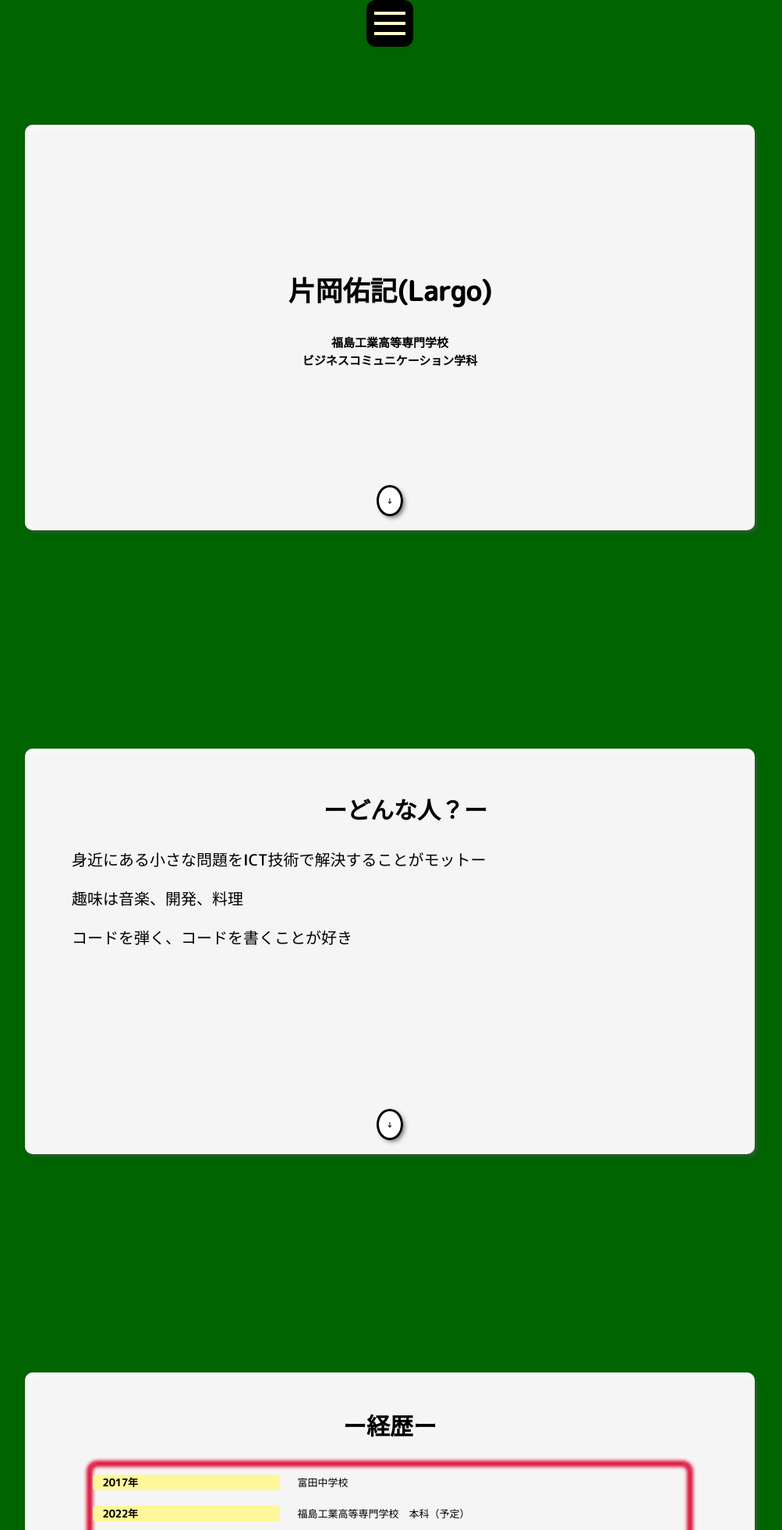
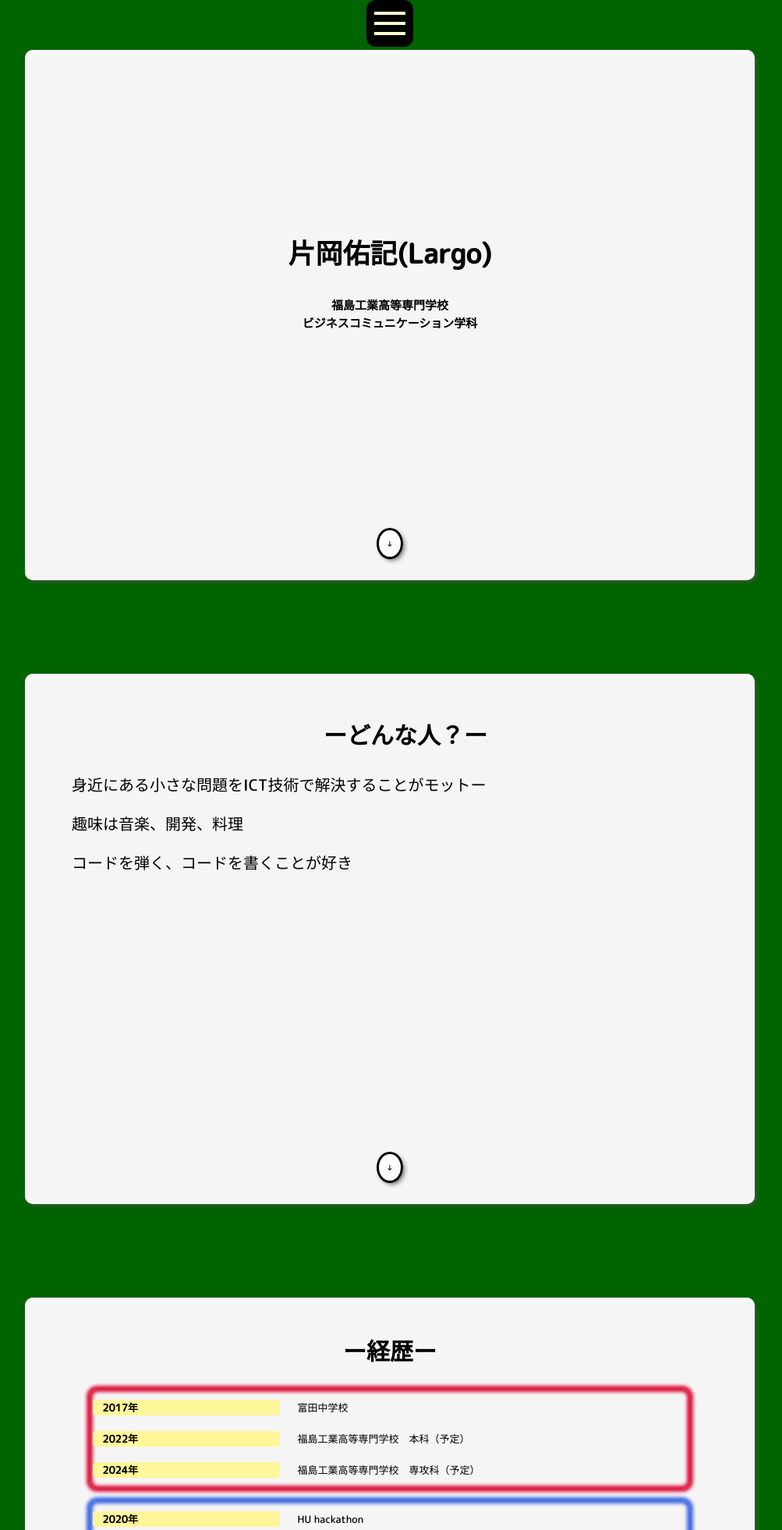
Before and after one commit to yukiti224gt/MyPortfolio, a PHP site: page /index.php in a window 1280 px wide. Shown: the top 1962 px of the page at 78% size, without its empty margins (140-1143 px from the left). Run offline with PHP 8.4, Linux system fonts and the light colour scheme.

Commit message:
FIX: 白枠の縦幅!

```diff
--- a/style.css
+++ b/style.css
@@ -203,12 +203,12 @@ section {
 
 section:first-child>div {
   position: absolute;
-  top: 20%;
+  top: 8%;
   left: 0;
   right: 0;
   bottom: 0;
   width: 70vw;
-  height: 60vh;
+  height: 80vh;
   margin: 0 auto;
   padding: 20px;
   text-align: center;
@@ -216,12 +216,12 @@ section:first-child>div {
 
 section:not(:first-child)>div {
   position: absolute;
-  top: 20%;
+  top: 8%;
   left: 0;
   right: 0;
   bottom: 0;
   width: 70vw;
-  height: 60vh;
+  height: 80vh;
   margin: 0 auto;
   padding: 20px;
 }
```
